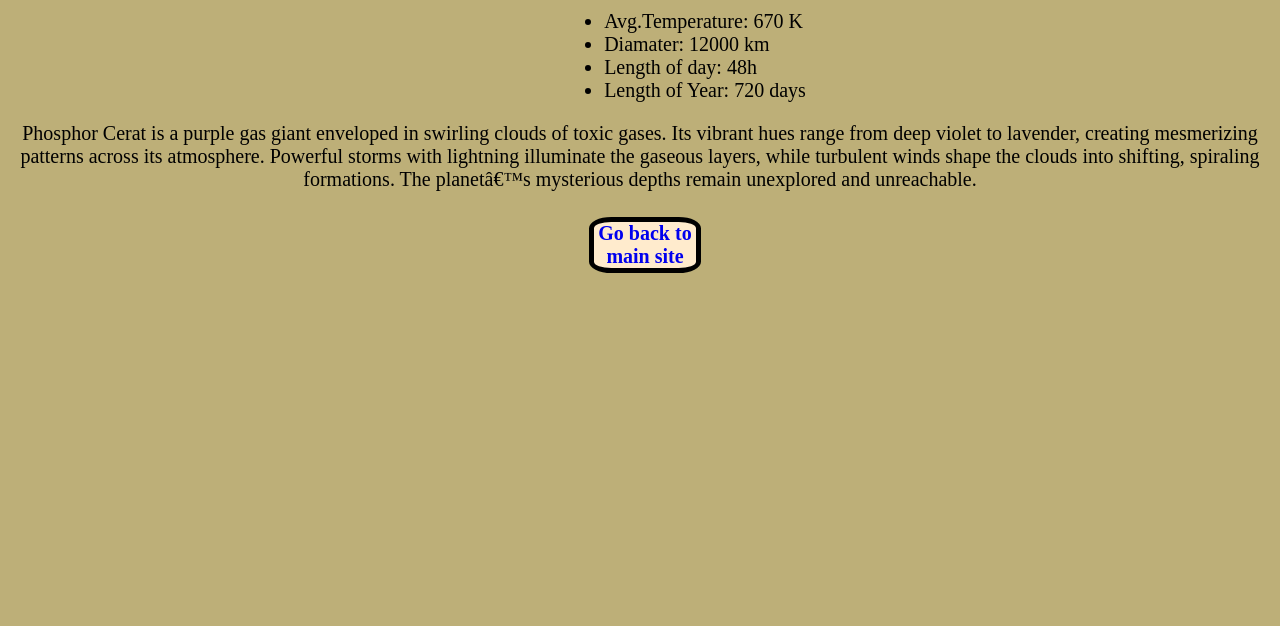
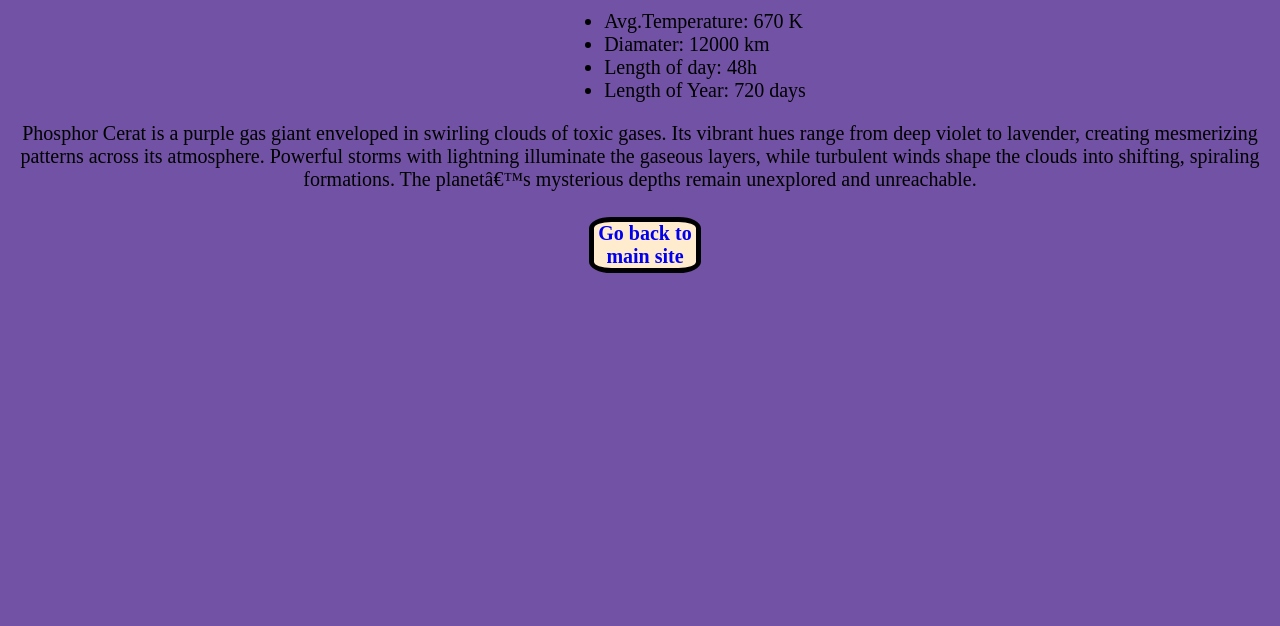
Before and after one commit to ppaczek04/SpaceOdyssey, a plain HTML site: page public/purple_planet.html in a window 1280 px wide. Shown: the part 174-800 px from the top of the page. Drawn offline with Linux system fonts and the light colour scheme.

Commit message:
color changes

```diff
--- a/public/purple_planet.html
+++ b/public/purple_planet.html
@@ -5,7 +5,7 @@
         <title>Phosphor Cerat</title>
         <style>
             body{
-                background-color: rgb(189, 175, 120);
+                background-color: rgb(113, 82, 164);
             }
             h1{
                 font-size: 50px;
```
